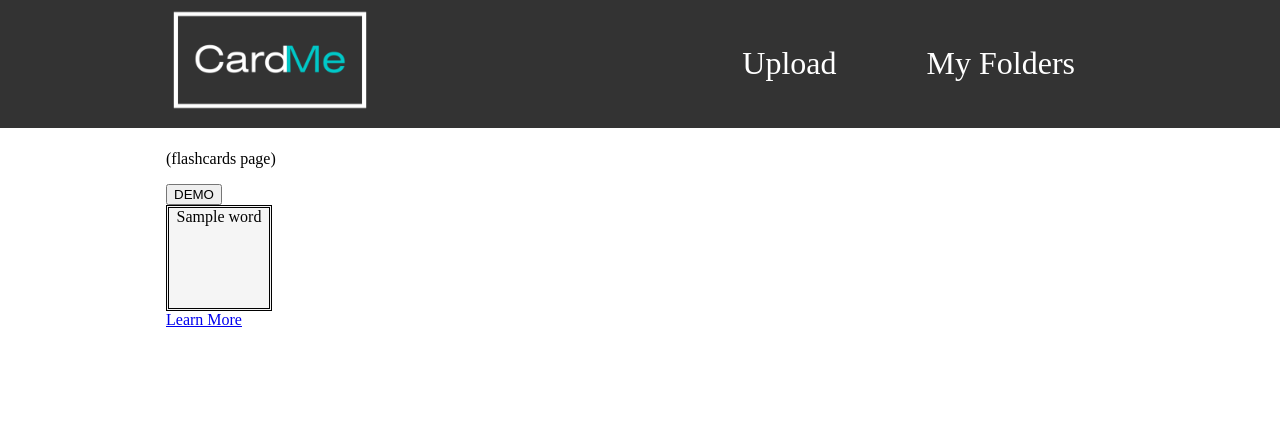
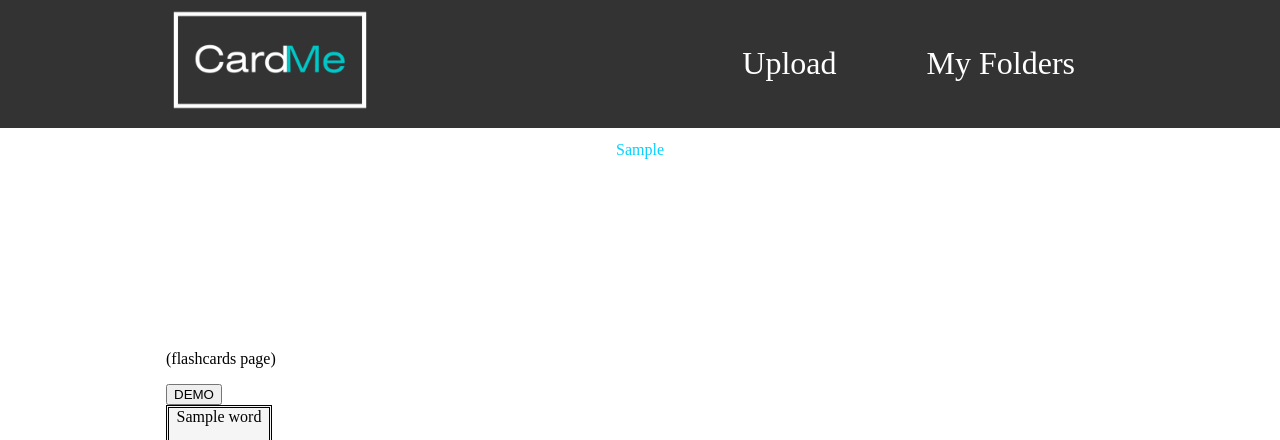
Before and after one commit to JacksonHagood/CardMe, a Python web app: template templates/flashcards.html in a window 1280 px wide. Shown: the top 440 px of the page. Run offline with Jinja, Linux system fonts and the light colour scheme; the template is opened without the code that fills it: most values are stand-ins (such as "Sample title", 1, 10 or a date in 2020).

Commit message:
dispplay folder name in folders page

```diff
--- a/static/css/style.css
+++ b/static/css/style.css
@@ -214,4 +214,24 @@ label div.card-data {
     margin-right: 5em;
     top : 100px;
     right : 100px;
+
+    border-radius: 4px;
+
+    box-shadow: inset 0 0 0 0 #41403e;
+    transition: ease-out 0.6s;
+    outline: none;
 }
+
+.folders_btn:hover {
+    box-shadow: inset 300px 0 0 0 #41403e;
+    cursor: pointer;
+}
+
+.folder_name_title {
+    margin-top: 100px;
+    text-align: center;
+    color: rgb(6, 209, 255);
+    height: 100px;
+    width: 100%;
+    line-height: 100px;
+}
--- a/templates/flashcards.html
+++ b/templates/flashcards.html
@@ -4,9 +4,15 @@
 <html>
     <head>
         <link id = "theme" rel = "stylesheet" type = "text/css" href = "{{url_for('static', filename='css/style.css')}}"/>
+
     </head>
 
     <body>
+
+        <div class="folder_name_title">
+            <p class = "fn_title">{{fold_n}}</p>
+        </div>
+
         <div class = "navigation">
             <a id = "name" href = "/index"><img src = "{{url_for('static', filename='img/Logo.png')}}" alt="CardMe (Home)"></a>
             <div class = "right_navigation">
```
